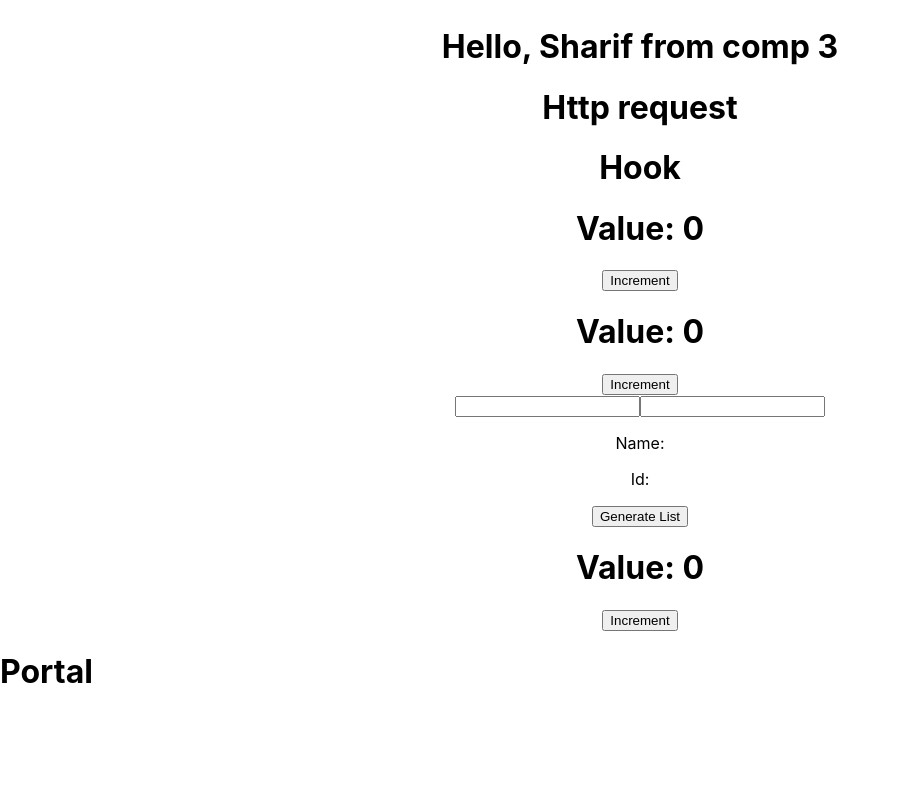
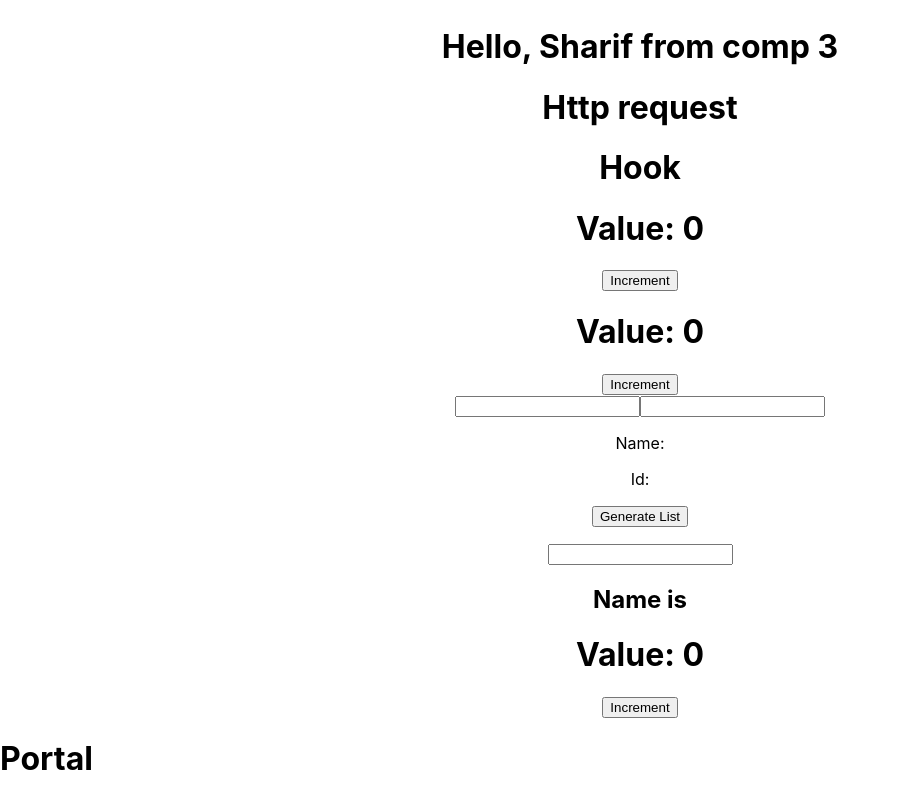
Before and after one commit to ahmed7761/react-redux-tutorial, a React (Create React App) app: page / in a window 1280 px wide. Shown: the part 2921-3720 px from the top of the page, without its empty margins (0-898 px from the left). Before the commit the page ends 3634 px from the top, so only its background shows below. Built offline with nearby package versions, Linux system fonts and the light colour scheme.

Commit message:
useEffect with condition

```diff
--- a/src/components/HookCounterThree.js
+++ b/src/components/HookCounterThree.js
@@ -3,13 +3,17 @@
 const HookCounterThree = () => {
 
     const [count, setCount] = useState(0)
+    const [name, setName] = useState('')
 
     useEffect(() => {
+        console.log('use effect')
         document.title = `count: ${count}`
-    })
+    }, [count])
 
     return (
         <div>
+            <input type="text" value={name} onChange={e => setName(e.target.value)}/>
+            <h2>Name is {name}</h2>
             <h1>Value: {count}</h1>
             <button onClick={() => setCount(count+1)}>Increment</button>
         </div>
```
